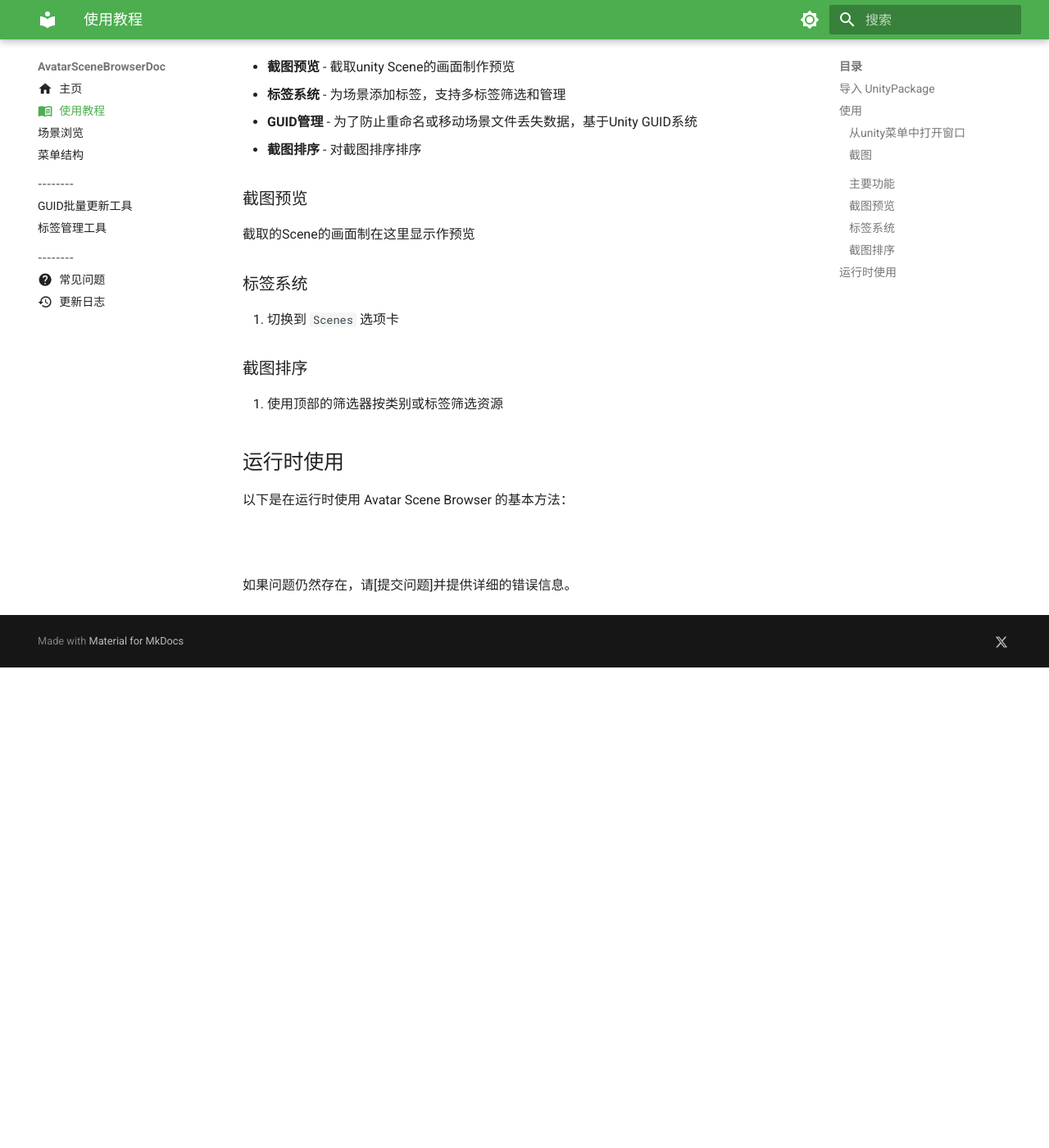
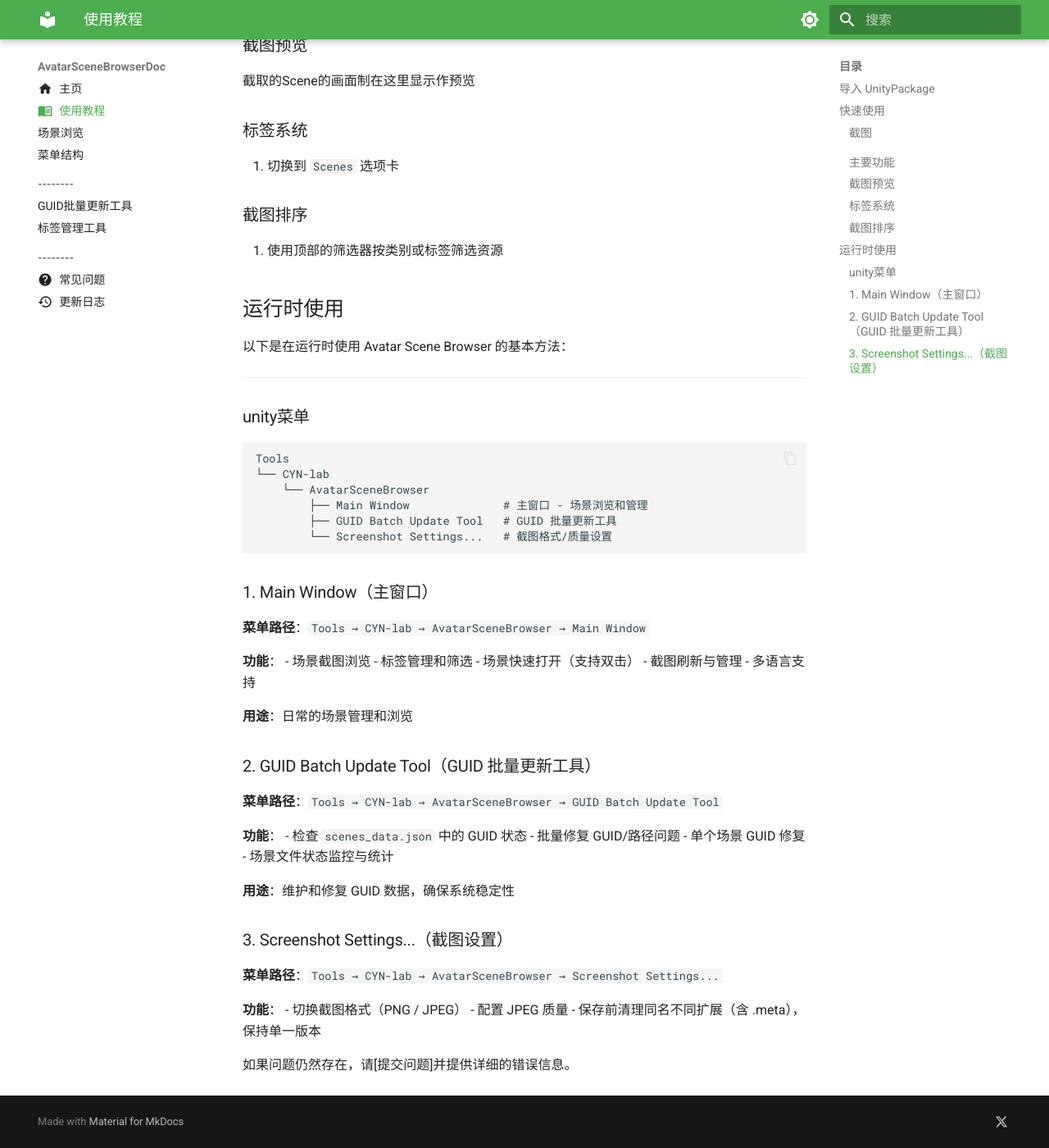
Before and after one commit to Cynth-Mt/AvatarSceneBrowserDoc, an MkDocs documentation site: the page built from docs/tutorial.md, in a window 1280 px wide and 1400 px high, scrolled down 1341 px. Shown: the whole window at 82% size. Built offline with MkDocs 1.6.1 and Material for MkDocs 9.7.7, drawn with Linux system fonts in a browser that asks for light colours; before the commit the page ends 2155 px from its top, so only the background shows below that; some of the changed text lies outside the part shown.

Commit message:
内容修改

````diff
--- a/docs/tutorial.md
+++ b/docs/tutorial.md
@@ -14,18 +14,11 @@
 
 或者直接双击打开`.unitypackage`
 
-## 使用
+------
 
-### 从unity菜单中打开窗口
+## 快速使用
 
-```
-Tools
-└── CYN-lab
-    └── AvatarSceneBrowser
-        ├── Main Window              # 主窗口 - 场景浏览和管理
-        ├── GUID Batch Update Tool   # GUID 批量更新工具
-        └── Screenshot Settings...   # 截图格式/质量设置
-```
+
 
 ### 截图
 
@@ -75,7 +68,51 @@
 
 以下是在运行时使用 Avatar Scene Browser 的基本方法：
 
-###
+
+--------
+
+### unity菜单
+
+```
+Tools
+└── CYN-lab
+    └── AvatarSceneBrowser
+        ├── Main Window              # 主窗口 - 场景浏览和管理
+        ├── GUID Batch Update Tool   # GUID 批量更新工具
+        └── Screenshot Settings...   # 截图格式/质量设置
+```
+
+### 1. Main Window（主窗口）
+**菜单路径**：`Tools → CYN-lab → AvatarSceneBrowser → Main Window`
+
+**功能**：
+- 场景截图浏览
+- 标签管理和筛选
+- 场景快速打开（支持双击）
+- 截图刷新与管理
+- 多语言支持
+
+**用途**：日常的场景管理和浏览
+
+### 2. GUID Batch Update Tool（GUID 批量更新工具）
+**菜单路径**：`Tools → CYN-lab → AvatarSceneBrowser → GUID Batch Update Tool`
+
+**功能**：
+- 检查 `scenes_data.json` 中的 GUID 状态
+- 批量修复 GUID/路径问题
+- 单个场景 GUID 修复
+- 场景文件状态监控与统计
+
+**用途**：维护和修复 GUID 数据，确保系统稳定性
+
+### 3. Screenshot Settings...（截图设置）
+**菜单路径**：`Tools → CYN-lab → AvatarSceneBrowser → Screenshot Settings...`
+
+**功能**：
+- 切换截图格式（PNG / JPEG）
+- 配置 JPEG 质量
+- 保存前清理同名不同扩展（含 .meta），保持单一版本
+
 
 
 
````
